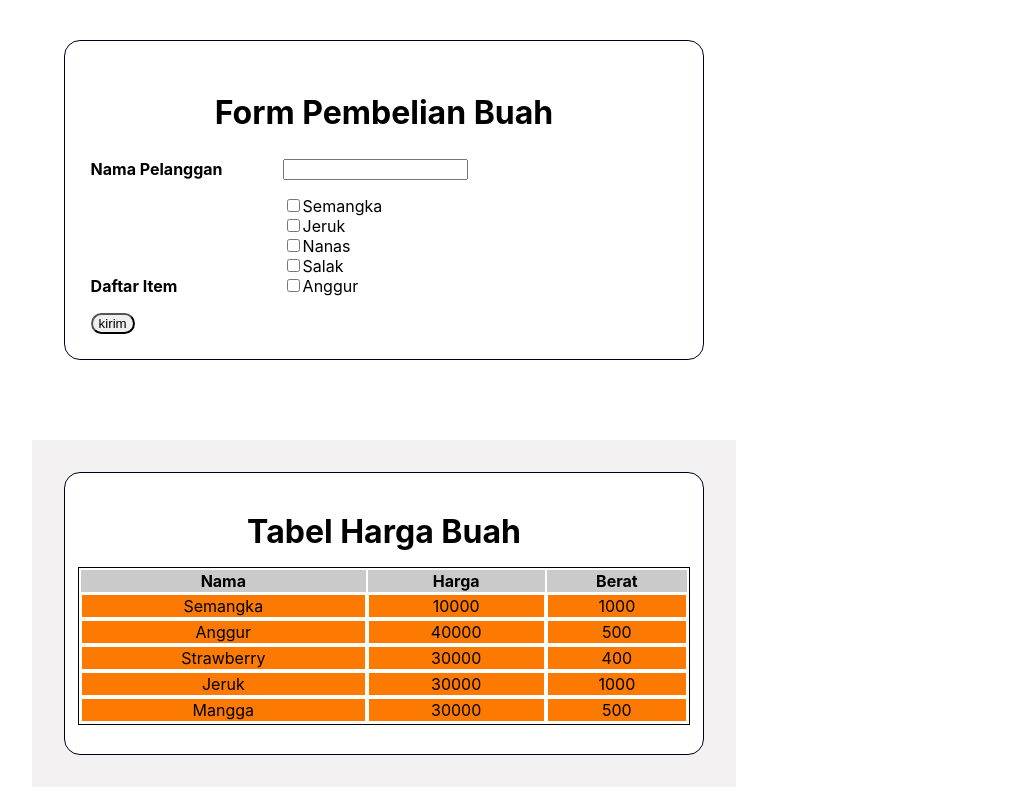
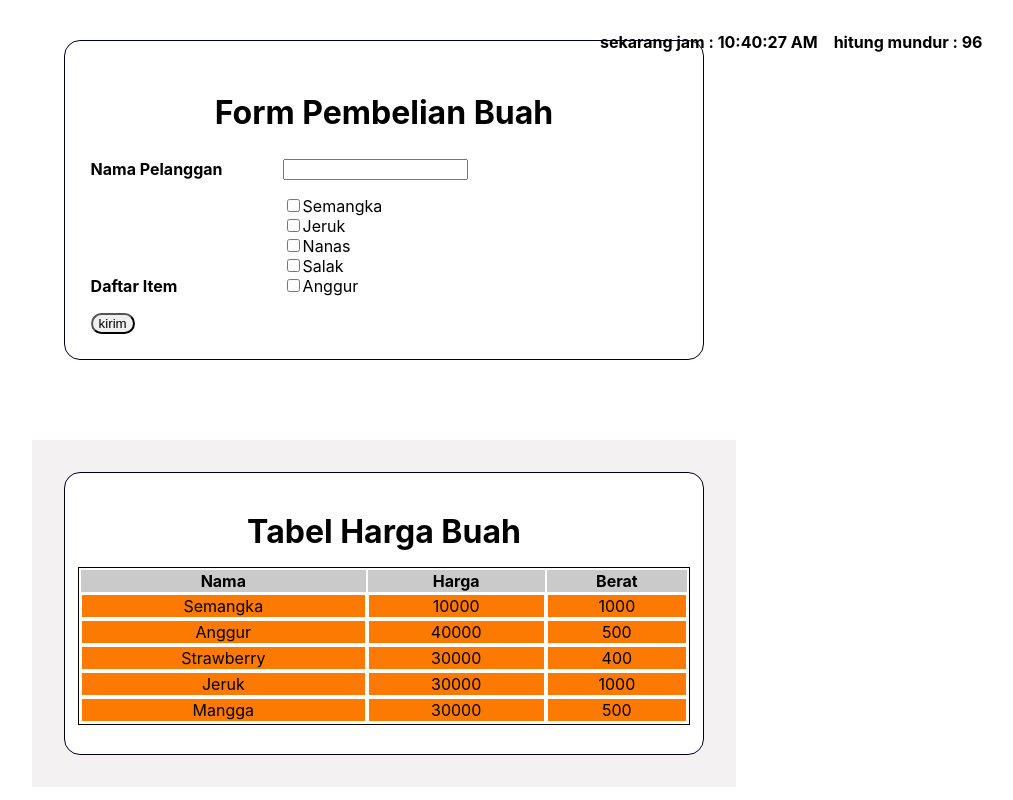
Before and after one commit to juuni26/sanbercode-reactjs-batch18-part2, a React (Create React App) app in the folder first-app/: page / in a window 1280 px wide. Shown: the whole page, without its empty margins (256-1269 px from the left). Built offline with nearby package versions, Linux system fonts and the light colour scheme.

Commit message:
menambahkan tugas11 dan merubah app.js dan app.cs

```diff
--- a/first-app/src/App.css
+++ b/first-app/src/App.css
@@ -83,7 +83,16 @@ table {
 .table thead {
   background-color: rgb(202, 202, 202);
 }
-
+.timer {
+  position: absolute;
+  right: 2vw;
+  top: 2vh;
+  display: flex;
+}
+.timer p{
+  font-weight: 700;
+  margin-right: 1rem;
+}
 
 
 @media only screen and (max-width: 800px) {
--- a/first-app/src/App.js
+++ b/first-app/src/App.js
@@ -2,17 +2,28 @@ import React from "react";
 import "./App.css";
 import Tugas9 from "./Tugas9/Tugas9";
 import Tugas10 from "./Tugas10/Tugas10";
-
-
+import Tugas11 from "./Tugas11/tugas11";
 
 class App extends React.Component {
-  render(){
+  constructor(props) {
+    super(props);
+    this.state = { renderChild: true };
+    this.handleChildUnmount = this.handleChildUnmount.bind(this);
+  }
+
+  handleChildUnmount() {
+    this.setState({ renderChild: false });
+  }
+  render() {
     return (
       <div>
-    <Tugas9/>
-    <Tugas10/>
-    </div>
-      )
+        <Tugas9 />
+        <Tugas10 />
+        {this.state.renderChild ? (
+          <Tugas11 unmountMe={this.handleChildUnmount} />
+        ) : null}
+      </div>
+    );
   }
 }
 
--- /dev/null
+++ b/first-app/src/Tugas11/tugas11.js
@@ -0,0 +1,41 @@
+import React from "react";
+
+// menambahkan tugas11.js
+// merubah app.js dan app.css
+
+class Tugas11 extends React.Component{
+    constructor(props){
+        super(props);
+        this.state = {
+            date:new Date().toLocaleTimeString(),
+            timer:101};
+    }
+
+    componentDidMount(){
+        this.timerID = setInterval(
+            ()=> this.setState({
+                date:new Date().toLocaleTimeString(),
+                timer: this.state.timer-1
+            }),1000
+        )
+    }
+    componentDidUpdate(prevProps,prevState){
+        if (prevState.timer === 1){  //if previous state === 1 , or current now = 0
+        this.props.unmountMe();
+        }
+    }
+    componentWillUnmount(){
+        // alert("component cabut test ?");
+        clearInterval(this.timerID);
+    }
+  render() {
+    return (
+      <div className="timer">
+        <p>sekarang jam : {this.state.date}</p>
+        <p>hitung mundur :  {this.state.timer}</p>
+      </div>
+    );
+  }
+}
+
+export default Tugas11;
```
